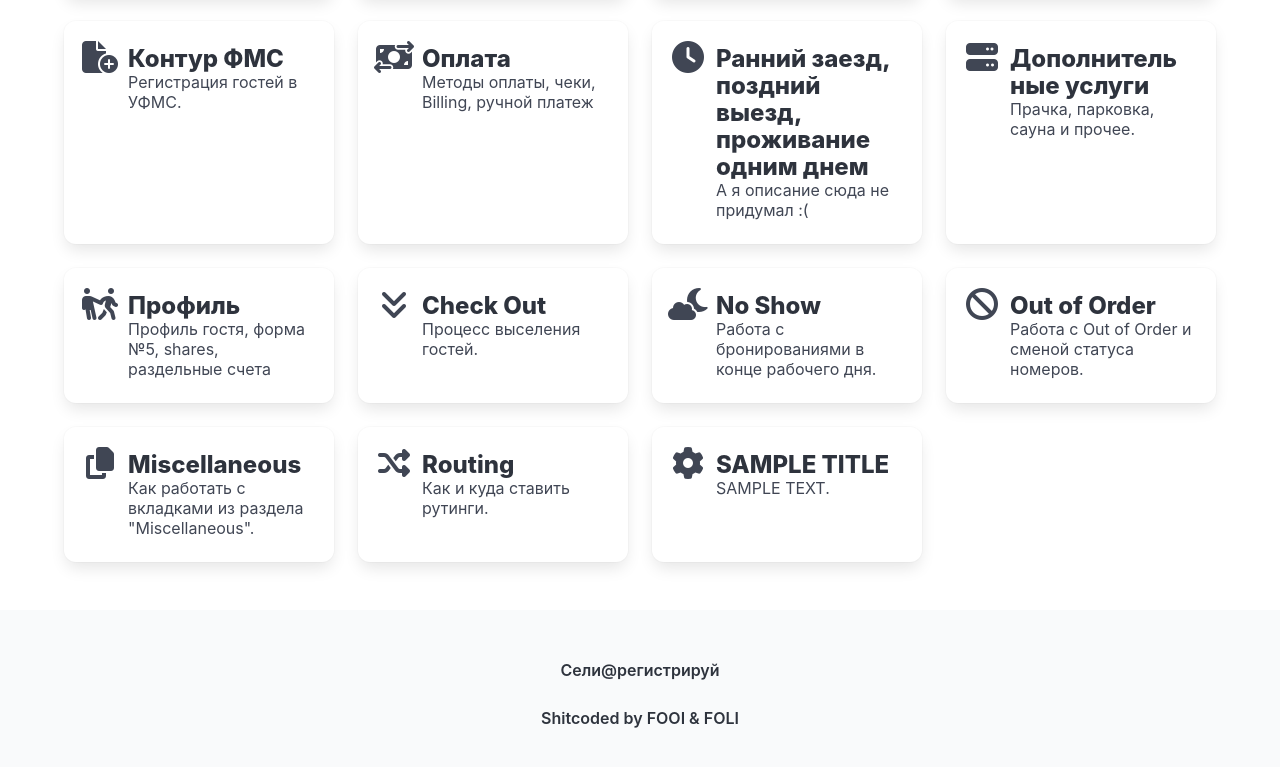
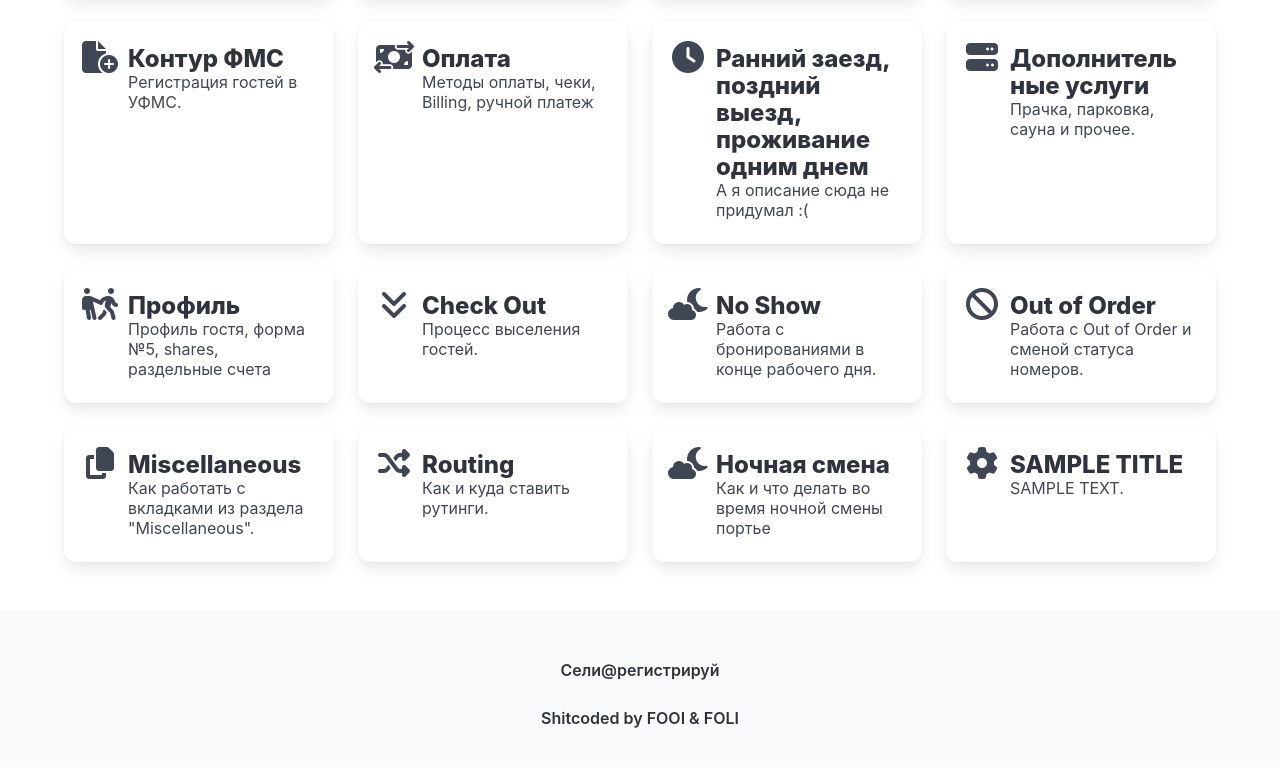
Before and after one commit to Ksemuil/piterinn, a plain HTML site: page src/admin.html in a window 1280 px wide. Shown: the part 1213-1980 px from the top of the page. Drawn offline with Linux system fonts and the light colour scheme.

Commit message:
feat(): add menu item for nightshift

```diff
--- a/src/admin.html
+++ b/src/admin.html
@@ -458,6 +458,25 @@
                     </div>
                 </a>
             </div>
+            <div class="column is-one-quarter">
+                <a href="./admin/nightshift.html">
+                    <div class="card" style="height: 100%">
+                        <div class="card-content">
+                            <div class="media">
+                                <div class="media-left">
+                                  <span class="icon">
+                                    <i class="fa-solid fa-cloud-moon fa-2x"></i>
+                                  </span>
+                                </div>
+                                <div class="media-content">
+                                    <p class="title is-4">Ночная смена</p>
+                                    <p class="subtitle is-6">Как и что делать во время ночной смены портье</p>
+                                </div>
+                            </div>
+                        </div>
+                    </div>
+                </a>
+            </div>
             <!-- TEMPLATE START -->
             <div class="column is-one-quarter">
                 <a href="">
```
